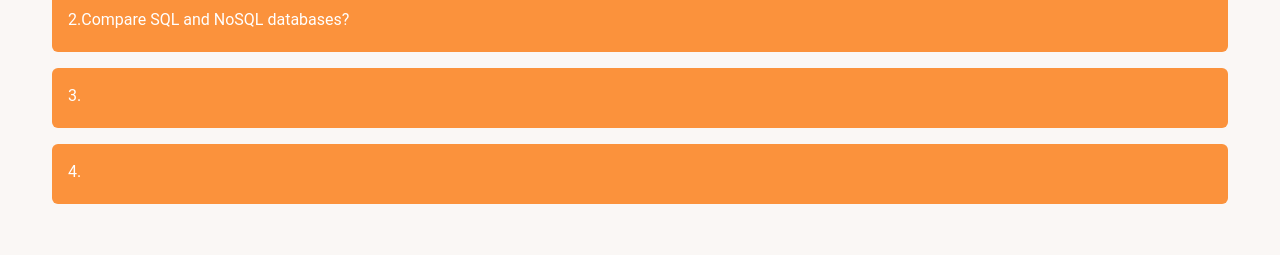
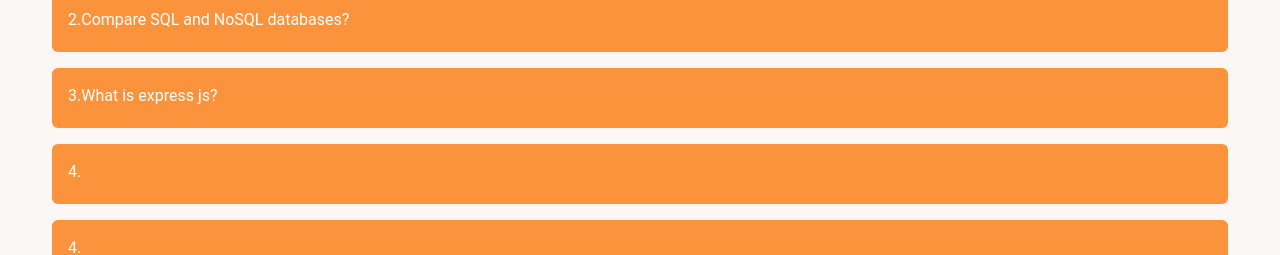
Before and after one commit to JonaiedHasan/dreamland-dolls-client, a React (Vite) app: page /blog in a window 1280 px wide. Shown: the part 312-567 px from the top of the page. Built offline with nearby package versions, Linux system fonts and the light colour scheme; no server answers.

Commit message:
answer the third question

```diff
--- a/src/Pages/Blogs/Blogs.jsx
+++ b/src/Pages/Blogs/Blogs.jsx
@@ -14,11 +14,12 @@ const Blogs = () => {
                     </div>
                     <div className="collapse-content bg-primary text-primary-content peer-checked:bg-secondary peer-checked:text-secondary-content">
                         <p>
-                            Access Token: It`s a credential issued after user authentication, used to access specific resources for a limited time. It`s sent with each request to verify identity and permissions.
-
+                            Access Token:
+                            <br /> It`s a credential issued after user authentication, used to access specific resources for a limited time. It`s sent with each request to verify identity and permissions.
+                            <br /><br />
                             Refresh Token: It`s a long-lived credential issued alongside the access token. It`s used to obtain a new access token when the current one expires.
 
-                            Storage: Store access tokens securely, preferably in an HTTP-only cookie. Store refresh tokens securely, such as in an encrypted HTTP-only cookie or other secure storage mechanisms.
+                            Storage: <br /> Store access tokens securely, preferably in an HTTP-only cookie. Store refresh tokens securely, such as in an encrypted HTTP-only cookie or other secure storage mechanisms.
                         </p>
                     </div>
                 </div>
@@ -50,10 +51,20 @@ const Blogs = () => {
                 <div className="collapse rounded-md my-4">
                     <input type="checkbox" className="peer" />
                     <div className="collapse-title bg-orange-400 text-white peer-checked:bg-secondary peer-checked:text-secondary-content">
-                        3.
+                        3.What is express js?
                     </div>
                     <div className="collapse-content bg-primary text-primary-content peer-checked:bg-secondary peer-checked:text-secondary-content">
-                        <p>.</p>
+                        <p>
+                            Express.js is a lightweight and flexible web application framework for Node.js. It simplifies the development process by providing a minimalistic set of features for handling HTTP requests, defining routes, managing middleware, and rendering dynamic web pages. It has gained popularity due to its ease of use, scalability, and extensive community support, making it a go-to choice for building web applications and APIs using Node.js.</p>
+                    </div>
+                </div>
+                <div className="collapse rounded-md my-4">
+                    <input type="checkbox" className="peer" />
+                    <div className="collapse-title bg-orange-400 text-white peer-checked:bg-secondary peer-checked:text-secondary-content">
+                        4.
+                    </div>
+                    <div className="collapse-content bg-primary text-primary-content peer-checked:bg-secondary peer-checked:text-secondary-content">
+                        <p></p>
                     </div>
                 </div>
                 <div className="collapse rounded-md my-4">
```
